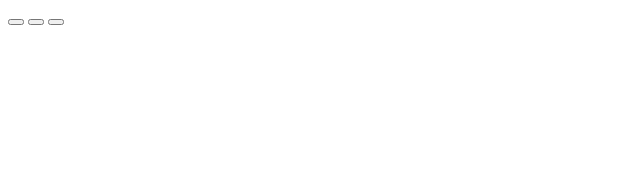
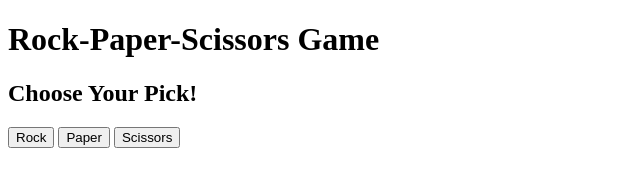
Before and after one commit to 7equinox/TOP-RPS, a plain HTML site: page index.html in a window 1280 px wide. Shown: the whole page, without its empty margins (0-640 px from the left). Drawn offline with Linux system fonts and the light colour scheme.

Commit message:
Enhance UI readability buttons

```diff
--- a/index.html
+++ b/index.html
@@ -7,10 +7,13 @@
 </head>
 <body>
 
+    <h1>Rock-Paper-Scissors Game</h1>
+
     <!-- Human RPS Selection -->
-    <button id="btnSlctRock"></button>
-    <button id="btnSlctPaper"></button>
-    <button id="btnSlctScssrs"></button>
+    <h2>Choose Your Pick!</h2>
+    <button id="btnSlctRock">Rock</button>
+    <button id="btnSlctPaper">Paper</button>
+    <button id="btnSlctScssrs">Scissors</button>
 
     <script src="/script.js"></script>
 </body>
```
